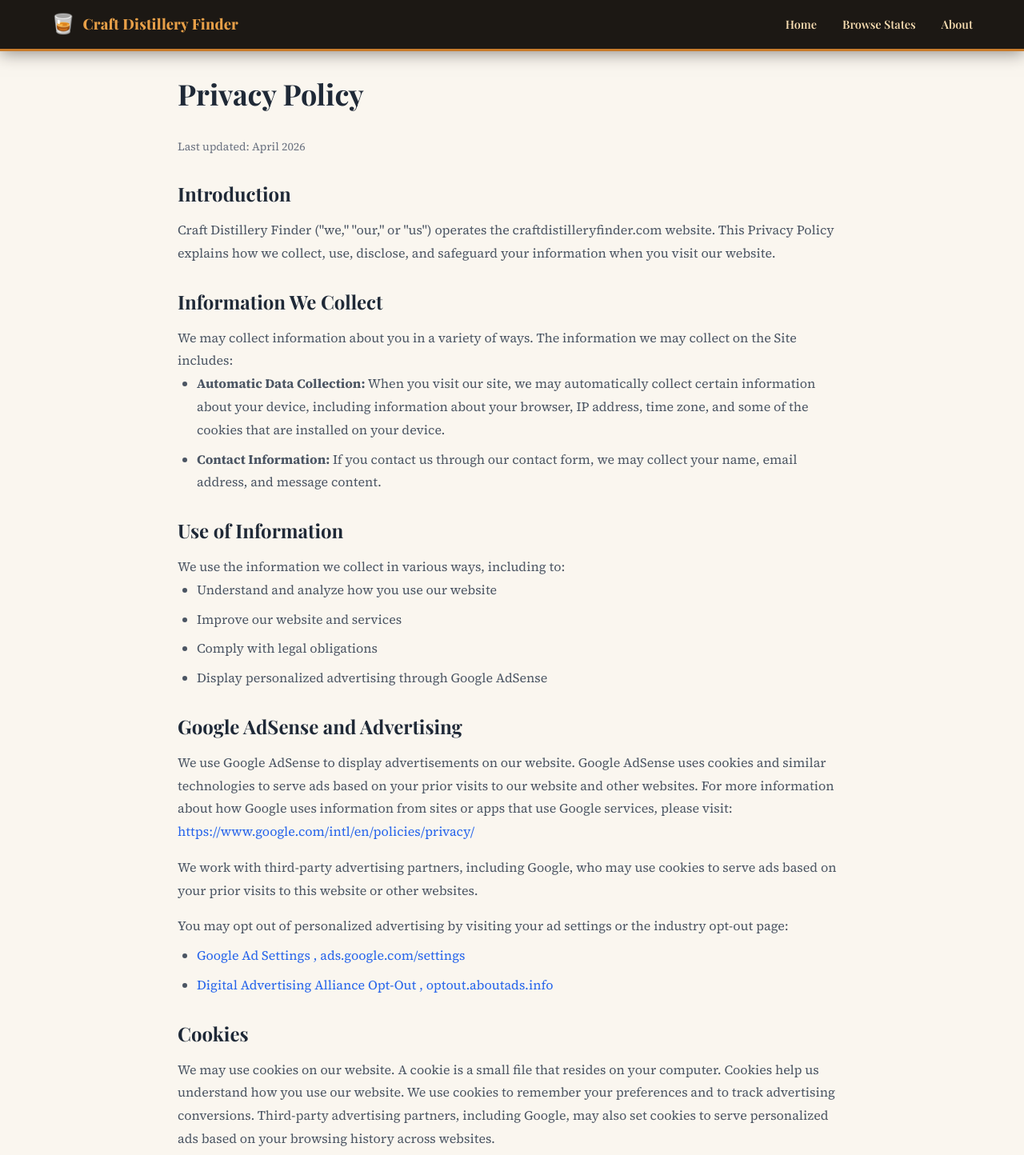
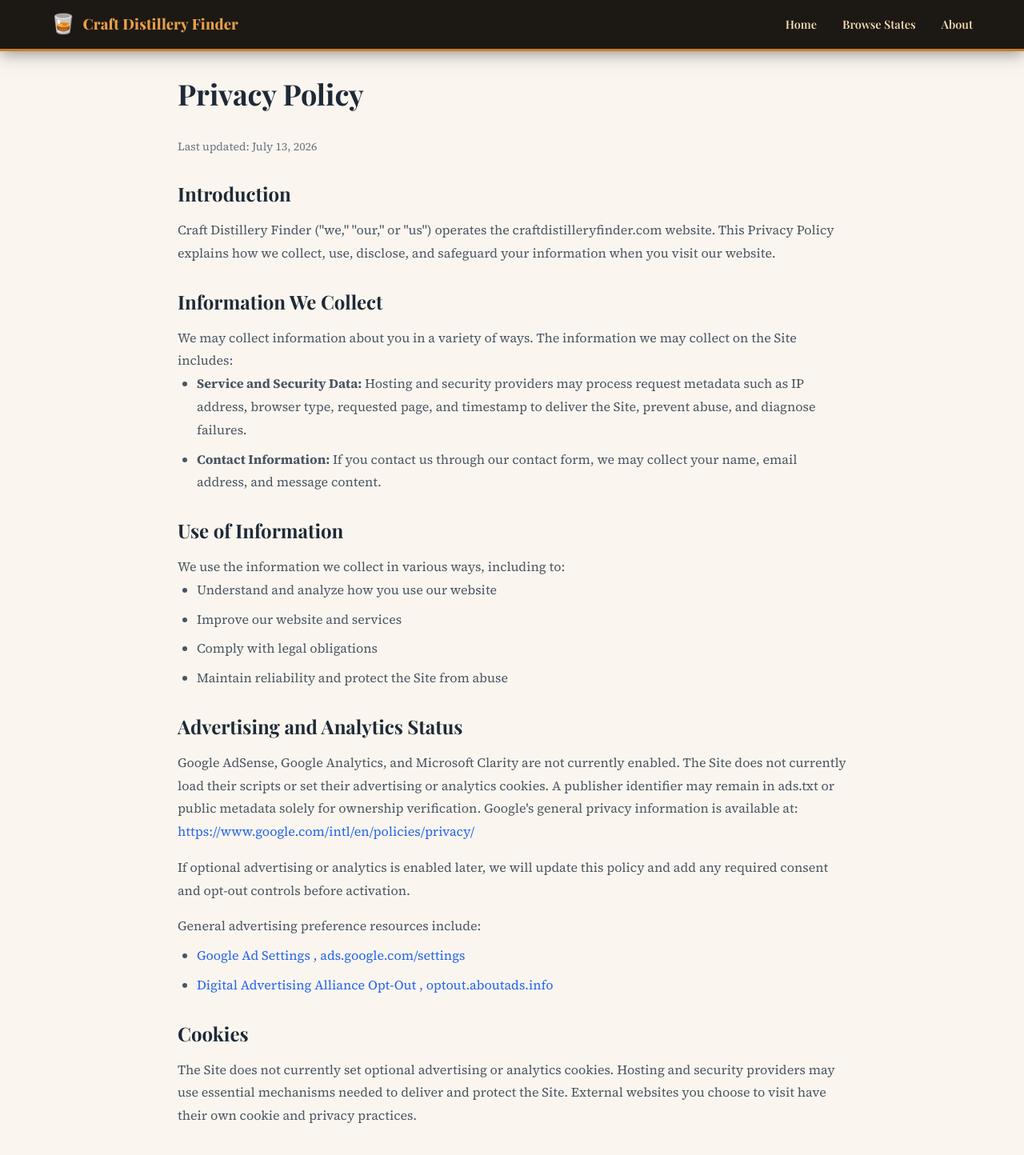
Before and after one commit to raiderj77/craftdistilleryfinder, a Next.js app: page /privacy in a window 1280 px wide. Shown: the top 1444 px of the page at 80% size. Built offline with nearby package versions, Linux system fonts and the light colour scheme.

Commit message:
Disable unapproved tracking and harden privacy (#6)

```diff
--- a/next.config.ts
+++ b/next.config.ts
@@ -27,7 +27,7 @@ const nextConfig: NextConfig = {
         },
         {
           key: "Content-Security-Policy",
-          value: "default-src 'self'; script-src 'self' 'unsafe-inline' 'unsafe-eval' https://pagead2.googlesyndication.com https://partner.googleadservices.com https://tpc.googlesyndication.com; style-src 'self' 'unsafe-inline'; img-src 'self' data: https:; frame-src https://googleads.g.doubleclick.net https://tpc.googlesyndication.com;",
+          value: "default-src 'self'; script-src 'self' 'unsafe-inline'; style-src 'self' 'unsafe-inline'; img-src 'self' data: https:; font-src 'self' data:; connect-src 'self'; frame-src 'self';",
         },
       ],
     },
--- a/package.json
+++ b/package.json
@@ -5,10 +5,11 @@
   "scripts": {
     "dev": "next dev",
     "build": "next build",
-    "start": "next start"
+    "start": "next start",
+    "test:privacy": "node --test tests/privacy-security.test.mjs"
   },
   "dependencies": {
-    "next": "^15.5.14",
+    "next": "15.5.20",
     "react": "^19.0.0",
     "react-dom": "^19.0.0"
   },
--- a/src/app/layout.tsx
+++ b/src/app/layout.tsx
@@ -1,6 +1,4 @@
 import type { Metadata } from 'next';
-import { headers } from 'next/headers';
-import Script from 'next/script';
 import { Playfair_Display, Source_Serif_4 } from 'next/font/google';
 import './globals.css';
 
@@ -34,29 +32,12 @@ const directorySites = [
   { name: 'All Skating Rinks', href: 'https://allskatingrinks.com' }, { name: 'Soak USA', href: 'https://soakusa.net' },
 ];
 
-export default async function RootLayout({ children }: { children: React.ReactNode }) {
-  const headersList = await headers()
-  const gpcHeader = headersList.get('sec-gpc') === '1'
-
+export default function RootLayout({ children }: { children: React.ReactNode }) {
   return (
     <html lang="en" className={`${playfair.variable} ${sourceSerif.variable}`}>
       <head>
         <meta name="msvalidate.01" content="C4C9B6256BDEDED169E4DE01CA953390" />
         <meta name="viewport" content="width=device-width, initial-scale=1" />
-        <script dangerouslySetInnerHTML={{ __html: `window.dataLayer=window.dataLayer||[];function gtag(){dataLayer.push(arguments);}gtag('consent','default',{ad_storage:'denied',ad_user_data:'denied',ad_personalization:'denied',analytics_storage:'denied',functionality_storage:'denied',personalization_storage:'denied',wait_for_update:500});` }} />
-        {!gpcHeader && (
-          <>
-            <Script src="https://pagead2.googlesyndication.com/pagead/js/adsbygoogle.js?client=ca-pub-7171402107622932" strategy="afterInteractive" />
-            <Script id="clarity-script" strategy="afterInteractive">{`(function(c,l,a,r,i,t,y){c[a]=c[a]||function(){(c[a].q=c[a].q||[]).push(arguments)};t=l.createElement(r);t.async=1;t.src="https://www.clarity.ms/tag/"+i;y=l.getElementsByTagName(r)[0];y.parentNode.insertBefore(t,y);})(window,document,"clarity","script","vsqobt7va0");`}</Script>
-            <Script src="https://www.googletagmanager.com/gtag/js?id=G-PS36BXLH8P" strategy="afterInteractive" />
-            <Script id="google-analytics" strategy="afterInteractive">
-              {`window.dataLayer = window.dataLayer || []; function gtag(){dataLayer.push(arguments);} gtag('js', new Date()); gtag('config', 'G-PS36BXLH8P');`}
-            </Script>
-          </>
-        )}
-        <Script id="gpc-client-check" strategy="afterInteractive" dangerouslySetInnerHTML={{
-          __html: `(function(){var g=typeof navigator!=='undefined'&&!!navigator.globalPrivacyControl;var c=document.cookie.indexOf('empire_gpc=1')!==-1;if(g||c){window.dataLayer=window.dataLayer||[];function gtag(){dataLayer.push(arguments);}gtag('consent','update',{ad_storage:'denied',ad_user_data:'denied',ad_personalization:'denied',analytics_storage:'denied',functionality_storage:'denied',personalization_storage:'denied'});}})();`
-        }} />
       </head>
       <body>
         <header style={{ background: 'var(--charcoal)', borderBottom: '3px solid var(--amber)', position: 'sticky', top: 0, zIndex: 1000, boxShadow: '0 2px 20px rgba(28,24,20,0.5)' }}>
--- a/src/app/privacy/page.tsx
+++ b/src/app/privacy/page.tsx
@@ -19,7 +19,7 @@ export default function PrivacyPage() {
 
       <div style={{ lineHeight: "1.8", color: "#4b5563", fontSize: "1rem" }}>
         <p style={{ fontSize: "0.875rem", color: "#6b7280", marginBottom: "2rem" }}>
-          Last updated: April 2026
+          Last updated: July 13, 2026
         </p>
 
         <h2
@@ -54,9 +54,9 @@ export default function PrivacyPage() {
         </p>
         <ul style={{ marginBottom: "1rem", paddingLeft: "1.5rem" }}>
           <li style={{ marginBottom: "0.5rem" }}>
-            <strong>Automatic Data Collection:</strong> When you visit our site, we may automatically
-            collect certain information about your device, including information about your browser,
-            IP address, time zone, and some of the cookies that are installed on your device.
+            <strong>Service and Security Data:</strong> Hosting and security providers may process
+            request metadata such as IP address, browser type, requested page, and timestamp to
+            deliver the Site, prevent abuse, and diagnose failures.
           </li>
           <li style={{ marginBottom: "0.5rem" }}>
             <strong>Contact Information:</strong> If you contact us through our contact form, we may
@@ -88,7 +88,7 @@ export default function PrivacyPage() {
             Comply with legal obligations
           </li>
           <li>
-            Display personalized advertising through Google AdSense
+            Maintain reliability and protect the Site from abuse
           </li>
         </ul>
 
@@ -100,13 +100,13 @@ export default function PrivacyPage() {
             color: "#1f2937",
           }}
         >
-          Google AdSense and Advertising
+          Advertising and Analytics Status
         </h2>
         <p>
-          We use Google AdSense to display advertisements on our website. Google AdSense uses cookies
-          and similar technologies to serve ads based on your prior visits to our website and other
-          websites. For more information about how Google uses information from sites or apps that use
-          Google services, please visit:{" "}
+          Google AdSense, Google Analytics, and Microsoft Clarity are not currently enabled. The Site
+          does not currently load their scripts or set their advertising or analytics cookies. A
+          publisher identifier may remain in ads.txt or public metadata solely for ownership
+          verification. Google's general privacy information is available at:{" "}
           <a
             href="https://www.google.com/intl/en/policies/privacy/"
             style={{ color: "#2563eb", textDecoration: "none" }}
@@ -117,12 +117,11 @@ export default function PrivacyPage() {
           </a>
         </p>
         <p style={{ marginTop: "1rem" }}>
-          We work with third-party advertising partners, including Google, who may use cookies to
-          serve ads based on your prior visits to this website or other websites.
+          If optional advertising or analytics is enabled later, we will update this policy and add
+          any required consent and opt-out controls before activation.
         </p>
         <p style={{ marginTop: "1rem" }}>
-          You may opt out of personalized advertising by visiting your ad settings or the industry
-          opt-out page:
+          General advertising preference resources include:
         </p>
         <ul style={{ marginTop: "0.5rem", paddingLeft: "1.5rem" }}>
           <li style={{ marginBottom: "0.5rem" }}>
@@ -158,11 +157,9 @@ export default function PrivacyPage() {
           Cookies
         </h2>
         <p>
-          We may use cookies on our website. A cookie is a small file that resides on your computer.
-          Cookies help us understand how you use our website. We use cookies to remember your
-          preferences and to track advertising conversions. Third-party advertising partners,
-          including Google, may also set cookies to serve personalized ads based on your browsing
-          history across websites.
+          The Site does not currently set optional advertising or analytics cookies. Hosting and
+          security providers may use essential mechanisms needed to deliver and protect the Site.
+          External websites you choose to visit have their own cookie and privacy practices.
         </p>
 
         <h2
@@ -233,7 +230,7 @@ export default function PrivacyPage() {
           </li>
         </ul>
         <p style={{ marginTop: "1rem" }}>
-          <strong>Global Privacy Control (GPC):</strong> Craft Distillery Finder honors Global Privacy Control (GPC) signals. When GPC is enabled in your browser or device, we treat it as a universal opt-out signal and disable tracking, advertising, and analytics scripts accordingly.
+          <strong>Global Privacy Control (GPC):</strong> The Site does not currently sell personal data or run targeted advertising. If processing subject to an opt-out is introduced later, we will honor applicable GPC signals.
         </p>
         <p style={{ marginTop: "1rem" }}>
           <strong>Data Sales:</strong> Craft Distillery Finder does not sell personal data to third parties.
@@ -265,9 +262,9 @@ export default function PrivacyPage() {
           Third-Party Services
         </h2>
         <p>
-          Our website uses Google AdSense and other third-party services. These services may collect
-          and process information about your online activities. We are not responsible for the privacy
-          practices of third-party services.
+          Hosting and security providers may process limited request metadata to operate the Site.
+          Google AdSense and optional analytics services are not currently enabled. External sites
+          linked from the directory are governed by their own privacy practices.
         </p>
 
         <h2
```
Also changed, not shown: src/lib/gpc.ts (deleted, +0 -24 lines), src/middleware.ts (deleted, +0 -19 lines), 2 other files (tests, documents, lock files or other folders).
